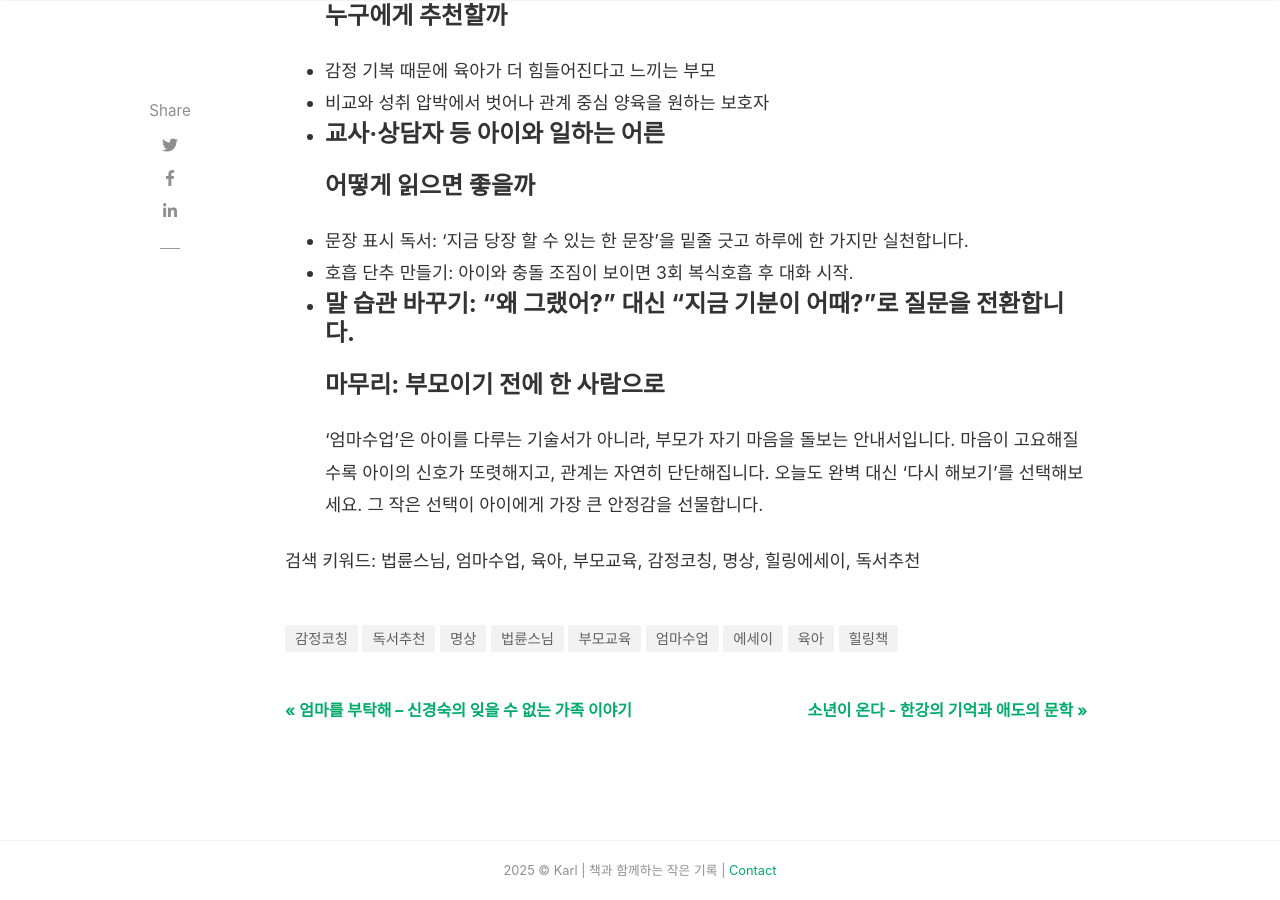
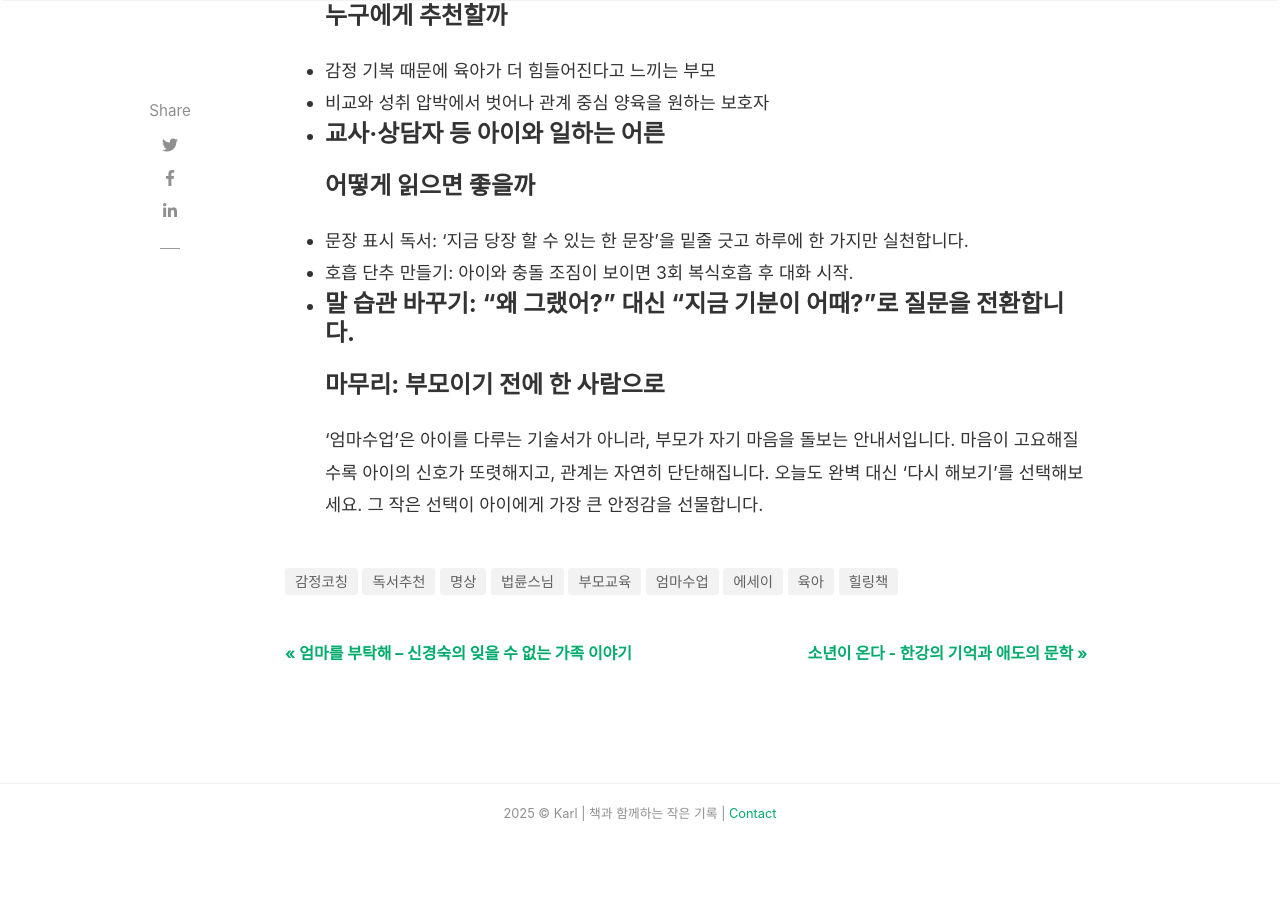
Before and after one commit to adgjl002/karls-blog, a Jekyll site: the page built from _posts/2025-10-04-9791187297604.md, in a window 1280 px wide and 900 px high, scrolled down 2122 px. Built offline with Jekyll 4.4.1, drawn with Linux system fonts in a browser that asks for light colours; nearby versions of some CDN libraries; comment, search, counter and statistics services are not loaded; after the commit the page ends 2965 px from its top, so only the background shows below that.

Commit message:
[성양우] 10-11 .불필요한 텍스트 삭제

```diff
--- a/_posts/2025-10-04-9791187297604.md
+++ b/_posts/2025-10-04-9791187297604.md
@@ -51,5 +51,3 @@ categories: [법륜스님, 엄마수업, 육아, 부모교육, 감정코칭, 명
 ---
 ## 마무리: 부모이기 전에 한 사람으로
 ‘엄마수업’은 아이를 다루는 기술서가 아니라, 부모가 자기 마음을 돌보는 안내서입니다. 마음이 고요해질수록 아이의 신호가 또렷해지고, 관계는 자연히 단단해집니다. 오늘도 완벽 대신 ‘다시 해보기’를 선택해보세요. 그 작은 선택이 아이에게 가장 큰 안정감을 선물합니다.
-
-검색 키워드: 법륜스님, 엄마수업, 육아, 부모교육, 감정코칭, 명상, 힐링에세이, 독서추천
```
